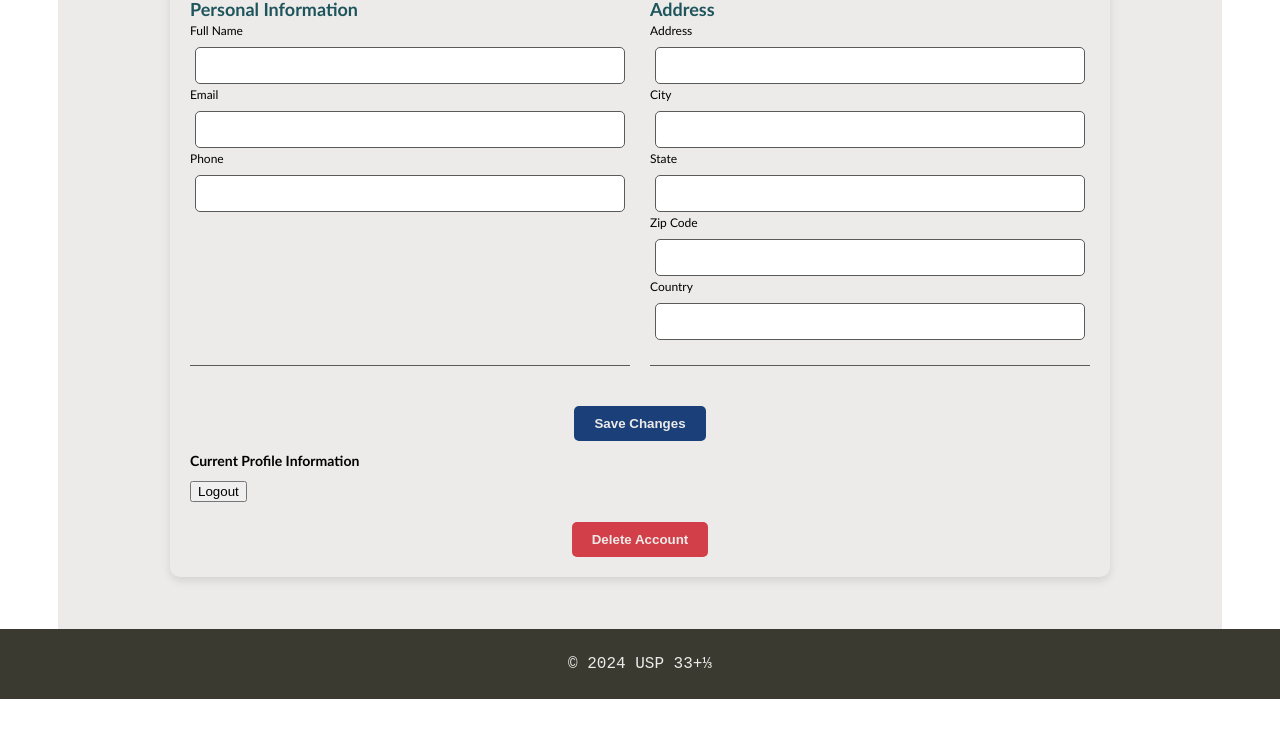
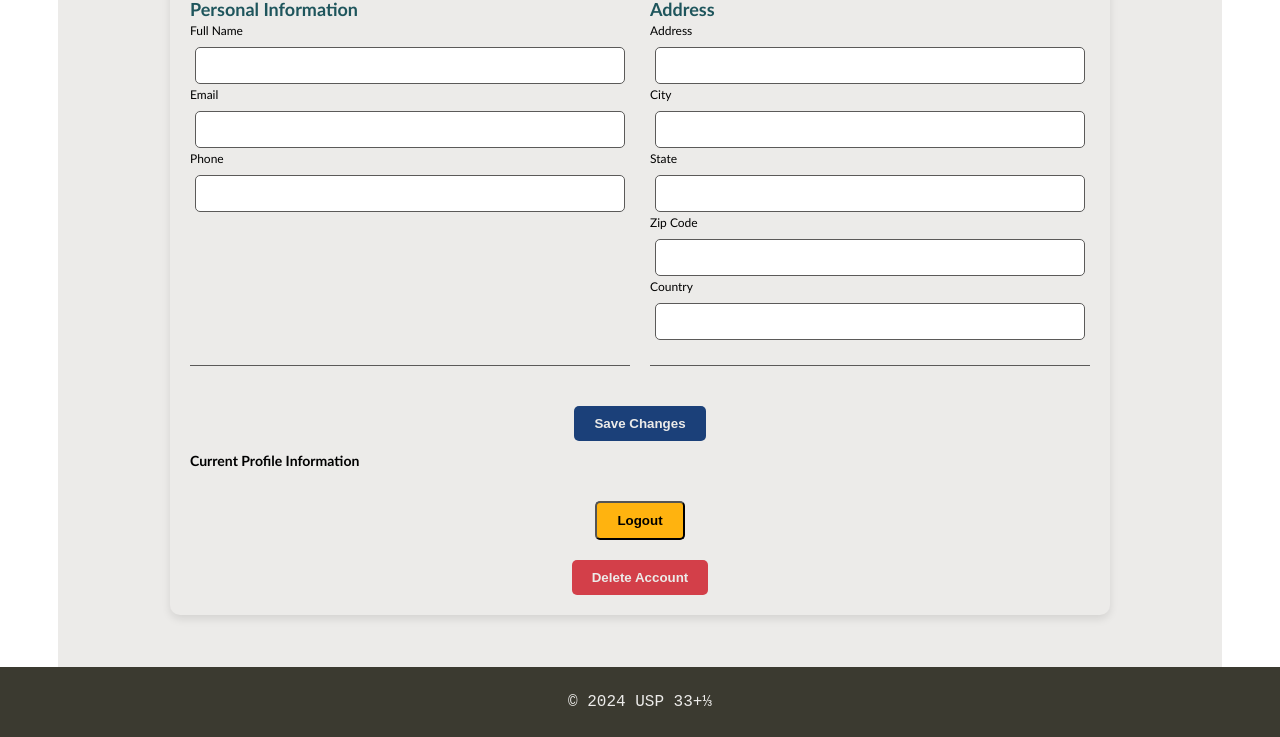
Before and after one commit to jotaefepinho/online-store, a website: page pages/profile.html in a window 1280 px wide. Shown: the part 293-1030 px from the top of the page. Before the commit the page ends 992 px from the top, so only its background shows below. Drawn offline with Linux system fonts and the light colour scheme; no server answers; sample sign-in values are in the browser's storage.

Commit message:
restyle logout button and fix login form

```diff
--- a/pages/profile.html
+++ b/pages/profile.html
@@ -84,7 +84,9 @@
                     <!-- Profile information will be displayed here -->
                 </div>
             </div>
-            <button onclick="logout()">Logout</button>
+            <div class="form-actions">
+                <button type="button" id="logout-button" class="logout-button" onclick="logout()">Logout</button>
+            </div>
             <div class="form-actions">
                 <button type="button" id="delete-account" class="delete-button">Delete Account</button>
             </div>
--- a/styles/login.css
+++ b/styles/login.css
@@ -36,7 +36,8 @@
 
 .login form input {
     width: 100%;
-    padding: 10px 0px;
+    padding: 10px 10px;
+    font-size: 15px;
     border: 1px solid var(--white);
     border-radius: 5px;
     flex: 1;
--- a/styles/profile.css
+++ b/styles/profile.css
@@ -76,6 +76,16 @@
     background-color: var(--blue-highlight);
 }
 
+.logout-button {
+    background-color: var(--orange);
+    color: var(--black);
+    padding: 10px 20px;
+
+    border-radius: 5px;
+
+    cursor: pointer;
+    font-weight: bold;
+}
 .delete-button {
     background-color: var(--main-color);
     color: var(--white);
```
